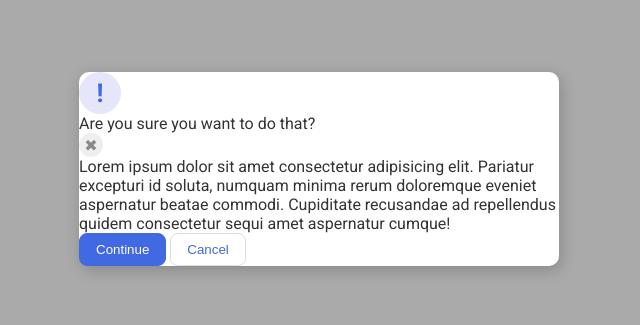
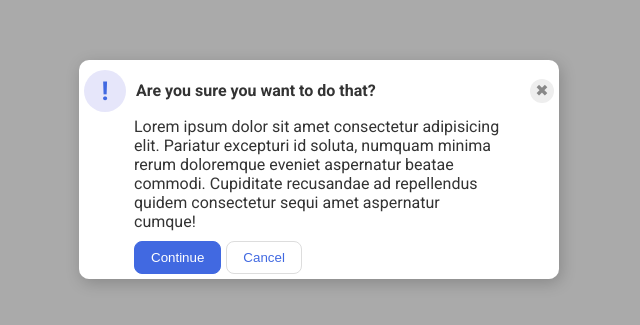
Before and after one commit to sahilpandith/css-exercises, a plain HTML site: page flex/05-flex-modal/index.html in a window 1280 px wide. Shown: the part 231-556 px from the top of the page, without its empty margins (321-961 px from the left). Drawn offline with Linux system fonts and the light colour scheme.

Commit message:
css ex 5 solution

```diff
--- a/flex/05-flex-modal/index.html
+++ b/flex/05-flex-modal/index.html
@@ -9,12 +9,16 @@
 </head>
 <body>
   <div class="modal">
-    <div class="icon">!</div>
-    <div class="header">Are you sure you want to do that?</div>
-    <div class="close-button">✖</div>
+    <div class="topBar">
+      <div class="icon">!</div>
+      <div class="header">Are you sure you want to do that?</div>
+      <div class="close-button">✖</div>
+    </div>
     <div class="text">Lorem ipsum dolor sit amet consectetur adipisicing elit. Pariatur excepturi id soluta, numquam minima rerum doloremque eveniet aspernatur beatae commodi. Cupiditate recusandae ad repellendus quidem consectetur sequi amet aspernatur cumque!</div>
-    <button class="continue">Continue</button>
-    <button class="cancel">Cancel</button>
+    <footer>
+      <button class="continue">Continue</button>
+      <button class="cancel">Cancel</button>
+    </footer>
   </div>
 </body>
 </html>
--- a/flex/05-flex-modal/style.css
+++ b/flex/05-flex-modal/style.css
@@ -64,3 +64,38 @@ button.cancel {
   border: 1px solid #ddd;
   color: royalblue;
 }
+
+.modal{
+  display: flex;
+  flex-direction: column;
+  margin: 3px;
+}
+
+.topBar{
+ display: flex;
+ column-gap: 10px;
+ margin-top: 10px;
+}
+.icon{
+  align-self: center;
+  margin-left: 5px;
+}
+.header{
+  flex: 1;
+  align-self: center;
+  font-weight: bold;
+}
+.close-button{
+  align-self: center;
+  margin-right: 5px;
+}
+
+.text{
+  margin: 5px 55px;
+}
+
+footer{
+  margin: 5px 55px;
+  display: flex;
+  column-gap: 5px;
+}
```
Also changed, not shown: 1 other file.
